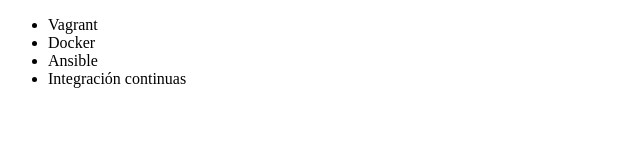
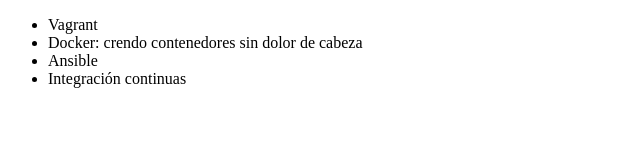
Before and after one commit to RominaVoscio/alura-git, a plain HTML site: page index.html in a window 1280 px wide. Shown: the whole page, without its empty margins (0-640 px from the left). Drawn offline with Linux system fonts and the light colour scheme.

Commit message:
cambios en cursos

```diff
--- a/index.html
+++ b/index.html
@@ -7,7 +7,7 @@
 <body>
      <ul>
          <li> Vagrant </li>
-         <li> Docker </li>
+         <li> Docker: crendo contenedores sin dolor de cabeza </li>
          <li> Ansible </li>
          <li> Integración continuas </li>
      </ul>
```
